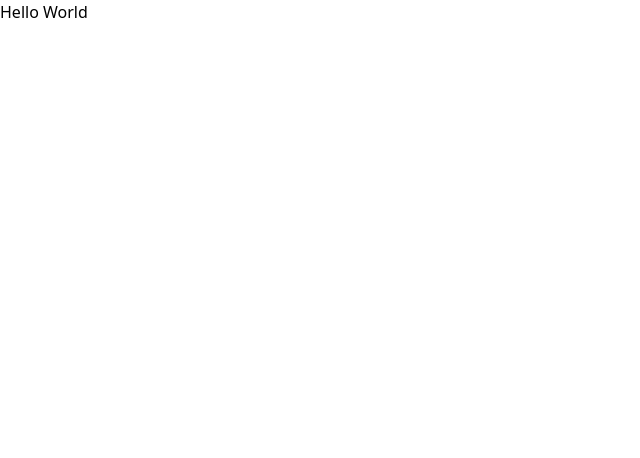
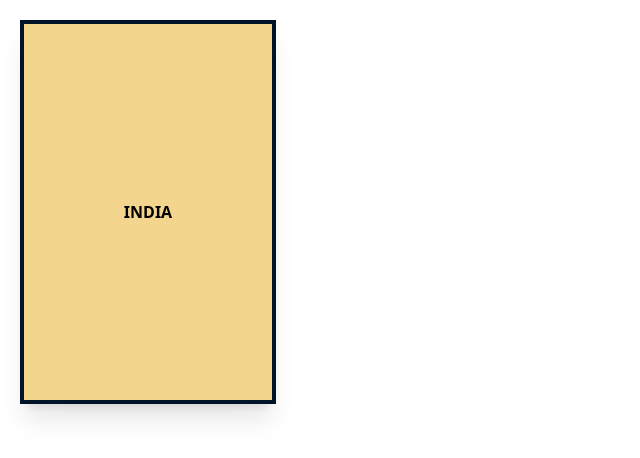
Before and after one commit to AksharaAK/flash-card-app, a React (Create React App) app: page / in a window 1280 px wide. Shown: the top 458 px of the page, without its empty margins (0-640 px from the left). Built offline with nearby package versions, Linux system fonts and the light colour scheme.

Commit message:
feat: create flippable card component

```diff
--- a/src/App.js
+++ b/src/App.js
@@ -1,5 +1,9 @@
-function App() {
-  return <div>Hello World</div>;
+import FlippableCard from "./Components/FlippableCard";
+
+export default function App() {
+  return (
+    <div class="border-box bg-black h-screen w-screen overflow-scroll p-5">
+      <FlippableCard />
+    </div>
+  );
 }
-
-export default App;
--- /dev/null
+++ b/src/Components/Card/Card.jsx
@@ -0,0 +1,19 @@
+import "./CardTransition.css";
+
+export const Card = ({ onClick }) => {
+  return (
+    <div
+      onClick={onClick}
+      class="shadow-black relative h-full w-full border-4 border-primary-blue bg-secondary-blue shadow-xl preserve-3d "
+    >
+      <div class="text-white absolute flex h-full w-full items-center justify-center bg-secondary-blue font-bold my-rotate-y-180 backface-hidden">
+        NEW DELHI
+      </div>
+      <div class="text-white absolute flex h-full w-full items-center justify-center bg-neutral font-bold backface-hidden">
+        INDIA
+      </div>
+    </div>
+  );
+};
+
+export default Card;
--- /dev/null
+++ b/src/Components/Card/CardTransition.css
@@ -0,0 +1,25 @@
+.flip-exit {
+  transform: rotateY(0deg);
+}
+
+.flip-exit-active {
+  transform: rotateY(180deg);
+  transition: transform 500ms;
+}
+
+.flip-exit-done {
+  transform: rotateY(180deg);
+}
+
+.flip-enter {
+  transform: rotateY(180deg);
+}
+
+.flip-enter-active {
+  transform: rotateY(0deg);
+  transition: transform 500ms;
+}
+
+.flip-enter-done {
+  transform: rotateY(0deg);
+}
--- /dev/null
+++ b/src/Components/FlippableCard.jsx
@@ -0,0 +1,21 @@
+import Card from "./Card/Card";
+import { CSSTransition } from "react-transition-group";
+import { useState } from "react";
+
+export const FlippableCard = () => {
+  const [showFront, setShowFront] = useState(true);
+
+  const onClickHandler = () => {
+    setShowFront(!showFront);
+  };
+
+  return (
+    <div className="flippable-card-container" class="h-96 w-64 perspective">
+      <CSSTransition in={showFront} classNames="flip" timeout={300}>
+        <Card onClick={onClickHandler} />
+      </CSSTransition>
+    </div>
+  );
+};
+
+export default FlippableCard;
```
